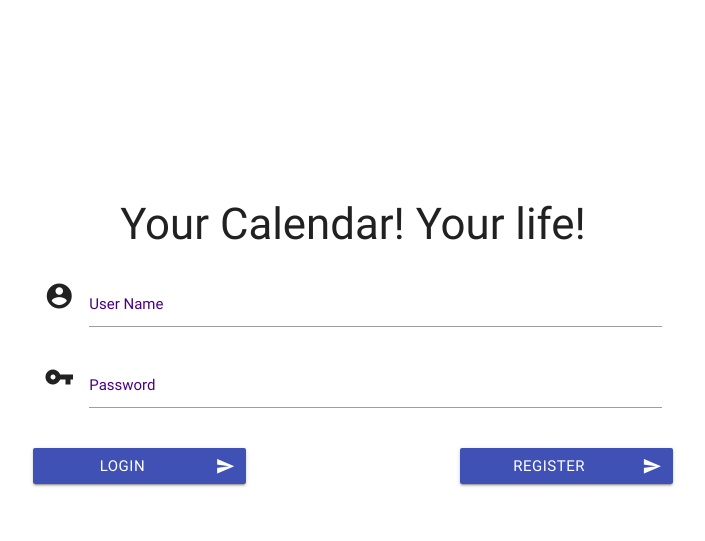
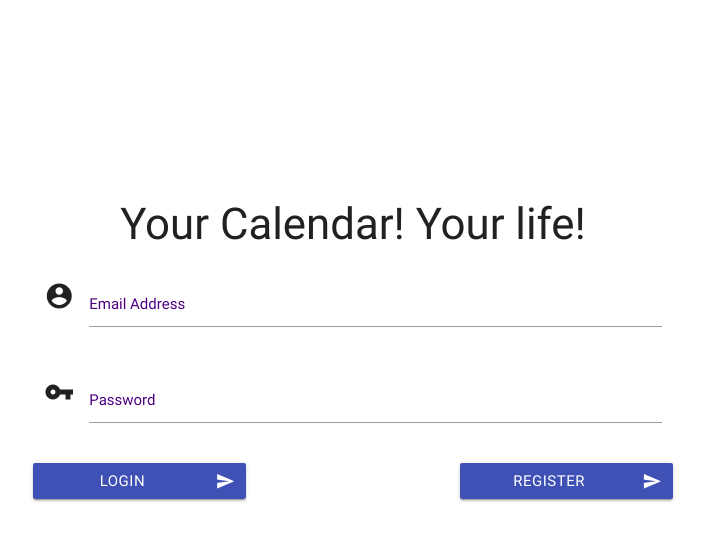
Before and after one commit to SenWangHost/12780CalendarProject, a Django app: page / in a window 1280 px wide. Shown: the top 541 px of the page, without its empty margins (287-992 px from the left). Run offline with Django 3.2, Linux system fonts and the light colour scheme; some libraries are stand-ins or nearby versions.

Commit message:
Change the field for user from user name to email address.

```diff
--- a/calendarapp/login/admin.py
+++ b/calendarapp/login/admin.py
@@ -6,7 +6,7 @@ from .models import User
 
 # Register your models here.
 class UserAdmin(admin.ModelAdmin):
-    list_display = ('username', 'password', 'firstname', 'lastname')
+    list_display = ('email', 'password', 'firstname', 'lastname')
     search_fields = ('firstname','lastname')
 
 admin.site.register(User, UserAdmin)
--- a/calendarapp/login/models.py
+++ b/calendarapp/login/models.py
@@ -5,8 +5,8 @@ from django.db import models
 
 # Create your models here.
 class User(models.Model):
-    username = models.CharField(max_length = 30)
-    password = models.CharField(max_length = 30)
+    email = models.CharField(max_length = 50)
+    password = models.CharField(max_length = 50)
     firstname = models.CharField(max_length = 50)
     lastname = models.CharField(max_length = 50)
 
--- a/calendarapp/templates/index.html
+++ b/calendarapp/templates/index.html
@@ -10,17 +10,20 @@
     <link rel="stylesheet" href="https://cdnjs.cloudflare.com/ajax/libs/materialize/0.100.2/css/materialize.min.css">
     <!--Import Google Icon Font-->
     <link href="https://fonts.googleapis.com/icon?family=Material+Icons" rel="stylesheet">
+    <!-- include angular js in the web page -->
+    <script src="https://ajax.googleapis.com/ajax/libs/angularjs/1.6.4/angular.min.js"></script>
 </head>
 
-<body>
+<body ng-app="">
     <h3 id="title">Your Calendar! Your life!</h3>
     <div class="col">
         <form class="col s12">
             <div class="row">
                 <div class="input-field col s6 m6 offset-m3">
                     <i class="material-icons prefix">account_circle</i>
-                    <input id="icon_prefix" type="text" class="validate">
-                    <label for="icon_prefix">User Name</label>
+                    <input id="icon_prefix" ng-model="email" type="text" class="validate">
+                    <label for="icon_prefix">Email Address</label>
+                    <p ng-bind="email"></p>
                 </div>
 
                 <div class="row">
--- a/calendarapp/templates/register.html
+++ b/calendarapp/templates/register.html
@@ -20,7 +20,7 @@
                 <div class="input-field col s6 m6 offset-m3">
                     <i class="material-icons prefix">group_add</i>
                     <input id="icon_prefix" type="text" class="validate">
-                    <label for="icon_prefix">User Name</label>
+                    <label for="icon_prefix">Email Address</label>
                 </div>
             </div>
 
```
Also changed, not shown: calendarapp/login/migrations/0001_initial.py.
